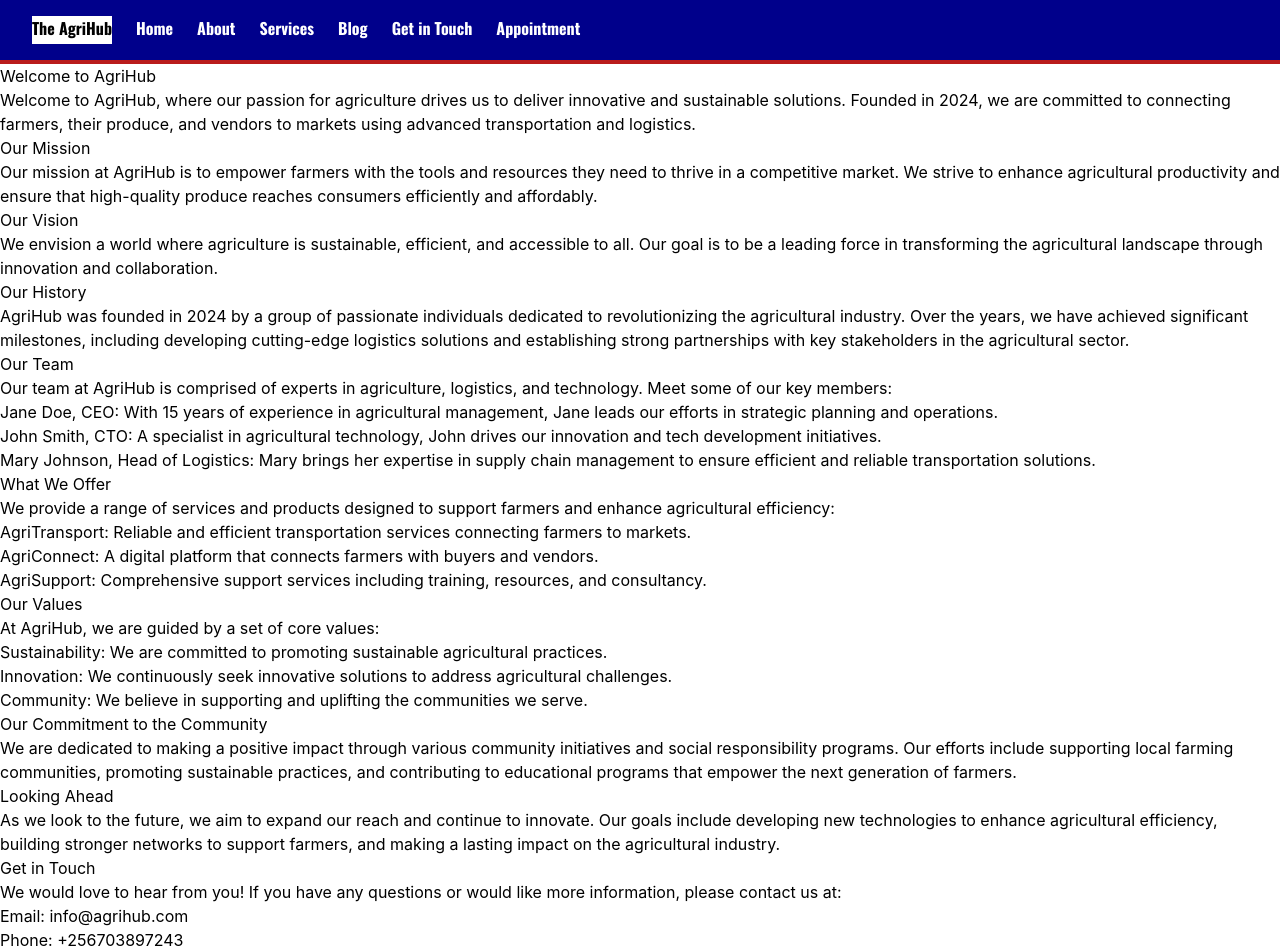
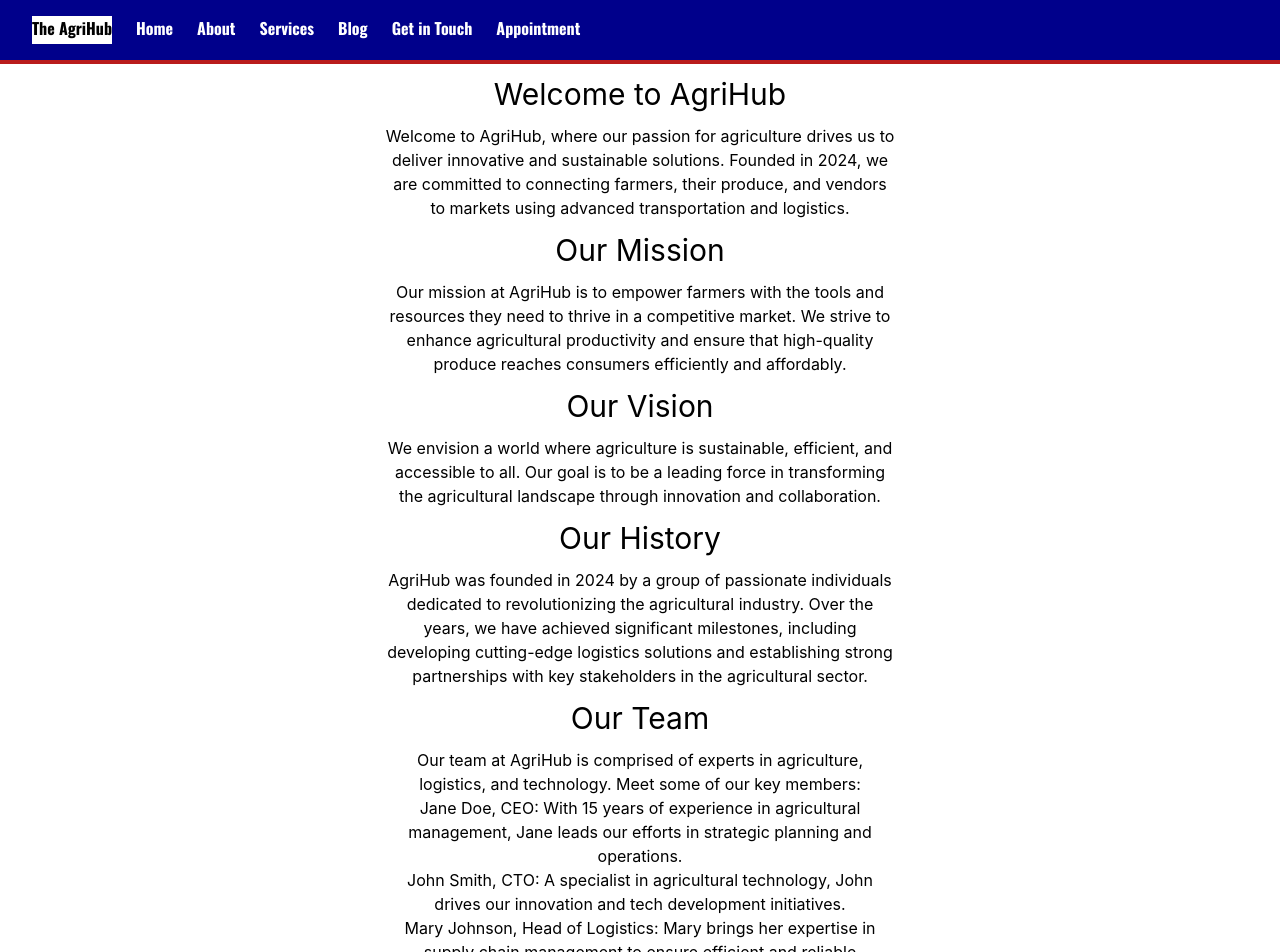
Before and after one commit to Rhyz26/react-Agrihub, a React (Vite) app: page /about in a window 1280 px wide. Shown: the top 952 px of the page. Built offline with nearby package versions, Linux system fonts and the light colour scheme.

Commit message:
added content to the about us page

```diff
--- a/src/components/About.jsx
+++ b/src/components/About.jsx
@@ -3,58 +3,52 @@ import React from 'react'
 function About () {
   return (
     <div>
-      <h1>Welcome to AgriHub</h1>
-      <p>Welcome to AgriHub, where our passion for agriculture drives us to deliver innovative and sustainable solutions. Founded in 2024, we are committed to connecting farmers, their produce, and vendors to markets using advanced transportation and logistics.
+      <h1 className='text-center pb-3 pt-3 text-3xl'>Welcome to AgriHub</h1>
+      <p className='mx-auto max-w-[40%] text-center'>Welcome to AgriHub, where our passion for agriculture drives us to deliver innovative and sustainable solutions. Founded in 2024, we are committed to connecting farmers, their produce, and vendors to markets using advanced transportation and logistics.
 
 </p>
 
-<h1>Our Mission</h1>
-<p>Our mission at AgriHub is to empower farmers with the tools and resources they need to thrive in a competitive market. We strive to enhance agricultural productivity and ensure that high-quality produce reaches consumers efficiently and affordably.</p>
+<h1 className='text-center pb-3 pt-3 text-3xl'>Our Mission</h1>
+<p className='mx-auto max-w-[40%] text-center'>Our mission at AgriHub is to empower farmers with the tools and resources they need to thrive in a competitive market. We strive to enhance agricultural productivity and ensure that high-quality produce reaches consumers efficiently and affordably.</p>
 
-<h1>Our Vision</h1>
-<p>We envision a world where agriculture is sustainable, efficient, and accessible to all. Our goal is to be a leading force in transforming the agricultural landscape through innovation and collaboration.
+<h1 className='text-center pb-3 pt-3 text-3xl'>Our Vision</h1>
+<p className='mx-auto max-w-[40%] text-center'>We envision a world where agriculture is sustainable, efficient, and accessible to all. Our goal is to be a leading force in transforming the agricultural landscape through innovation and collaboration.
 
 </p>
 
-<h1>Our History</h1>
-<p>AgriHub was founded in 2024 by a group of passionate individuals dedicated to revolutionizing the agricultural industry. Over the years, we have achieved significant milestones, including developing cutting-edge logistics solutions and establishing strong partnerships with key stakeholders in the agricultural sector.</p>
+<h1 className='text-center pb-3 pt-3 text-3xl'>Our History</h1>
+<p className='mx-auto max-w-[40%] text-center'>AgriHub was founded in 2024 by a group of passionate individuals dedicated to revolutionizing the agricultural industry. Over the years, we have achieved significant milestones, including developing cutting-edge logistics solutions and establishing strong partnerships with key stakeholders in the agricultural sector.</p>
 
-<h1>Our Team</h1>
-<p>Our team at AgriHub is comprised of experts in agriculture, logistics, and technology. Meet some of our key members:</p>
+<h1 className='text-center pb-3 pt-3 text-3xl'>Our Team</h1>
+<p className='mx-auto max-w-[40%] text-center'>Our team at AgriHub is comprised of experts in agriculture, logistics, and technology. Meet some of our key members:</p>
 
-<p>Jane Doe, CEO: With 15 years of experience in agricultural management, Jane leads our efforts in strategic planning and operations.</p>
+<p className='mx-auto max-w-[40%] text-center'>Jane Doe, CEO: With 15 years of experience in agricultural management, Jane leads our efforts in strategic planning and operations.</p>
 
-<p>John Smith, CTO: A specialist in agricultural technology, John drives our innovation and tech development initiatives.</p>
+<p className='mx-auto max-w-[40%] text-center'>John Smith, CTO: A specialist in agricultural technology, John drives our innovation and tech development initiatives.</p>
 
-<p>Mary Johnson, Head of Logistics: Mary brings her expertise in supply chain management to ensure efficient and reliable transportation solutions.
+<p className='mx-auto max-w-[40%] text-center'>Mary Johnson, Head of Logistics: Mary brings her expertise in supply chain management to ensure efficient and reliable transportation solutions.
 </p>
 
-<h1>What We Offer</h1>
-<p>We provide a range of services and products designed to support farmers and enhance agricultural efficiency:</p>
-<p>AgriTransport: Reliable and efficient transportation services connecting farmers to markets.</p>
-<p>AgriConnect: A digital platform that connects farmers with buyers and vendors.</p>
-<p>AgriSupport: Comprehensive support services including training, resources, and consultancy.</p>
-<h1>Our Values</h1>
-<h1>At AgriHub, we are guided by a set of core values:</h1>
-<p>Sustainability: We are committed to promoting sustainable agricultural practices.</p>
-<p>Innovation: We continuously seek innovative solutions to address agricultural challenges.</p>
-<p>Community: We believe in supporting and uplifting the communities we serve.
+<h1 className='text-center pb-3 pt-3 text-3xl'>What We Offer</h1>
+<p className='mx-auto max-w-[40%] text-center'>We provide a range of services and products designed to support farmers and enhance agricultural efficiency:</p>
+<p className='text-center'>AgriTransport: Reliable and efficient transportation services connecting farmers to markets.</p>
+<p className='text-center'>AgriConnect: A digital platform that connects farmers with buyers and vendors.</p>
+<p className='text-center'>AgriSupport: Comprehensive support services including training, resources, and consultancy.</p>
+<h1 className='text-center pb-3 pt-3 text-3xl'>Our Values</h1>
+<h1 className='text-center'>At AgriHub, we are guided by a set of core values:</h1>
+<p className='text-center'>Sustainability: We are committed to promoting sustainable agricultural practices.</p>
+<p className='text-center'>Innovation: We continuously seek innovative solutions to address agricultural challenges.</p>
+<p className='text-center'>Community: We believe in supporting and uplifting the communities we serve.
 </p>
-<h1>Our Commitment to the Community</h1>
-<p>We are dedicated to making a positive impact through various community initiatives and social responsibility programs. Our efforts include supporting local farming communities, promoting sustainable practices, and contributing to educational programs that empower the next generation of farmers.</p>
-<h1>Looking Ahead</h1>
-<p>As we look to the future, we aim to expand our reach and continue to innovate. Our goals include developing new technologies to enhance agricultural efficiency, building stronger networks to support farmers, and making a lasting impact on the agricultural industry.
+<h1 className='text-center pb-3 pt-3 text-3xl'>Our Commitment to the Community</h1>
+<p className='mx-auto max-w-[40%] text-center'>We are dedicated to making a positive impact through various community initiatives and social responsibility programs. Our efforts include supporting local farming communities, promoting sustainable practices, and contributing to educational programs that empower the next generation of farmers.</p>
+<h1 className='text-center pb-3 pt-3 text-3xl'>Looking Ahead</h1>
+<p className='mx-auto max-w-[40%] text-center'>As we look to the future, we aim to expand our reach and continue to innovate. Our goals include developing new technologies to enhance agricultural efficiency, building stronger networks to support farmers, and making a lasting impact on the agricultural industry.
 
 </p>
 
-<h1>Get in Touch</h1>
-<p>We would love to hear from you! If you have any questions or would like more information, please contact us at:
+<h1 className='text-center pb-3 pt-3'>Get in Touch</h1>
 
-</p>
-<p>Email: info@agrihub.com</p>
-<p>Phone: +256703897243</p>
-<p>Address: Makerere, Kampala</p>
-<p>At AgriHub, we are here to help and answer any questions you might have. Whether you're curious about our services, need support, or want to explore partnership opportunities, we're ready to assist you. We look forward to hearing from you!</p>
 
     </div>
   )
```
